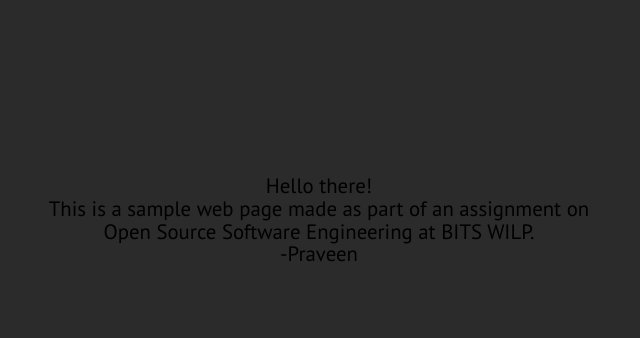
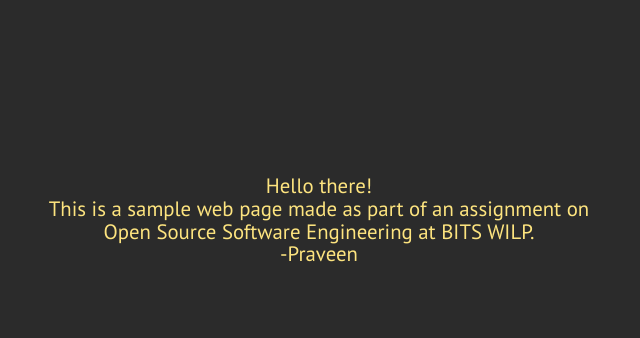
Before and after one commit to 2021mt93212/2021mt93212.github.io, a plain HTML site: page index.html in a window 1280 px wide. Shown: the part 148-486 px from the top of the page, without its empty margins (329-969 px from the left). Drawn offline with Linux system fonts and the light colour scheme.

Commit message:
Updated font colour
Changed font colour to yellow

```diff
--- a/index.html
+++ b/index.html
@@ -6,6 +6,7 @@
     body {
         font-family: 'PT Sans', sans-serif;
         background-color: #2B2B2B;
+        color: #FDE47F;
         position: absolute; left:50%; top:50%;
         transform: translate(-50%, -50%);
         min-width: 60px;
```
